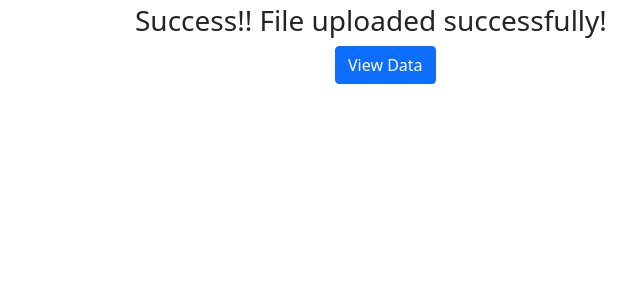
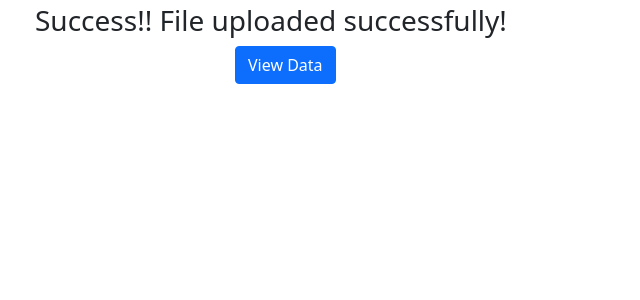
Before and after one commit to WesleyWanyama/136895, a Django app: page /upload_success/ in a window 1280 px wide. Shown: the part 112-412 px from the top of the page, without its empty margins (365-1005 px from the left). Run offline with Django 4.2, Linux system fonts and the light colour scheme; parts of the project's set-up code (start-up, migrations or seed data) failed here and were passed over; some libraries are stand-ins or nearby versions.

Commit message:
Code cleaning

```diff
--- a/webinfo/users/templates/users/upload_success.html
+++ b/webinfo/users/templates/users/upload_success.html
@@ -3,7 +3,7 @@
 {% block content %}
 <div style="margin-top: 60px;">
     <h1>File uploaded successfully</h1>
-    <h3 style="margin-left: 500px;">Success!! File uploaded successfully!</h3>
-    <a href="{% url 'download_data' %}" class="btn btn-primary" style="margin-left: 700px;">View Data</a>
+    <h3 style="margin-left: 400px;">Success!! File uploaded successfully!</h3>
+    <a href="{% url 'download_data' %}" class="btn btn-primary" style="margin-left: 600px;">View Data</a>
 </div>
 {% endblock content %}
--- a/webinfo/users/urls.py
+++ b/webinfo/users/urls.py
@@ -3,7 +3,7 @@ from . import views
 from django.contrib.auth import views as auth_view
 
 urlpatterns = [
-    path('', views.home, name='home'),#we defined home function in views.py
+    path('', views.home, name='home'),
     path('register/', views.register, name='register'),
     path('profile/', views.profile, name='profile'),
     path('dashboard/', views.dashboard, name='dashboard'),
--- a/webinfo/users/views.py
+++ b/webinfo/users/views.py
@@ -95,12 +95,12 @@ def upload_file(request):
             # Check if the file is empty
             if uploaded_file.size == 0:
                 # Handle the case where the file is empty
-                return redirect('upload_empty')  # Redirect to a different page or handle it as needed
+                return redirect('upload_empty')
 
             try:
-                # Process the file (example: read CSV file using pandas)
+                # Read the file
                 df = pd.read_csv(uploaded_file)
-                # Perform further processing as needed
+
 
                 # Upload the file to Google Cloud Storage
                 upload_to_gcs(uploaded_file.name, uploaded_file.read())
@@ -109,7 +109,7 @@ def upload_file(request):
 
             except EmptyDataError:
                 # Handle the case where the file has no data (empty DataFrame)
-                return redirect('upload_empty')  # Redirect to a different page or handle it as needed
+                return redirect('upload_empty')
 
     else:
         form = FileUploadForm()
@@ -151,36 +151,30 @@ def list_bucket_contents(bucket_name):
 @login_required(login_url='login')
 def download_data(request):
     try:
-        # Replace 'isproject2' with your actual GCS bucket name
         bucket_name = 'isproject2'
 
         # Get a list of all files in the bucket
         file_list = list_bucket_contents(bucket_name)
 
-        # You can use the file_list to create context for rendering the template
+        # context for rendering the template
         context = {'file_list': file_list}
 
-        # Render a template or customize as per your requirements
         return render(request, 'users/download_data.html', context)
     except Exception as e:
-        # Handle other exceptions
+        # Handle error
         return HttpResponse(f"An error occurred: {str(e)}", status=500)
 
 def manage_data(request):
     try:
-        # Replace 'isproject2' with your actual GCS bucket name
         bucket_name = 'isproject2'
 
         # Get a list of all files in the bucket
         file_list = list_bucket_contents(bucket_name)
 
-        # You can use the file_list to create context for rendering the template
         context = {'file_list': file_list}
 
-        # Render the template
         return render(request, 'users/manage_data.html', context)
     except Exception as e:
-        # Handle other exceptions
         return HttpResponse(f"An error occurred: {str(e)}", status=500)
 
 def delete_file(request):
@@ -190,7 +184,6 @@ def delete_file(request):
             # Get the file name from the request parameters
             file_name = request.GET.get('file_name')
 
-            # Replace 'isproject2' with your actual GCS bucket name
             bucket_name = 'isproject2'
 
             # Delete the file from the GCS bucket
```
Also changed, not shown: webinfo/users/models.py (+3 -4 lines), webinfo/users/templates/users/base.html (+0 -8 lines), webinfo/users/templates/users/manage_data.html (+3 -4 lines).
